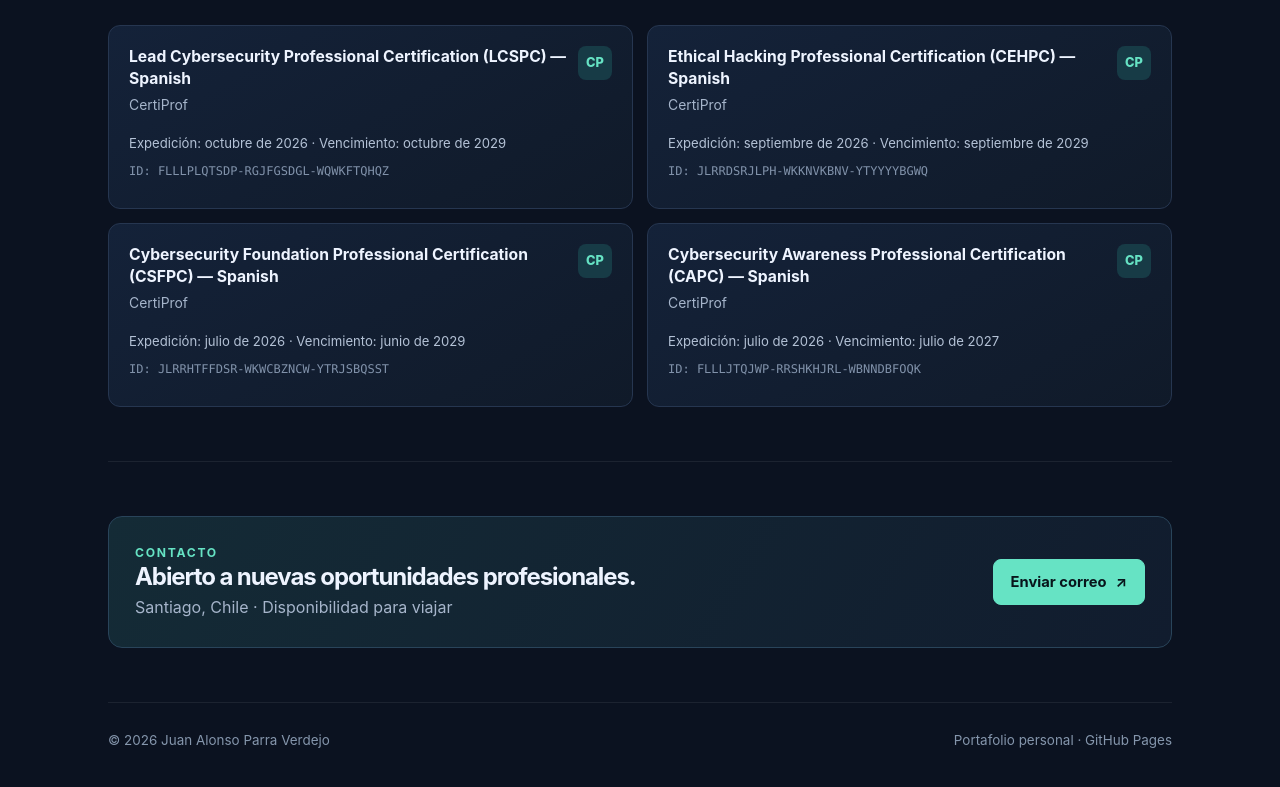
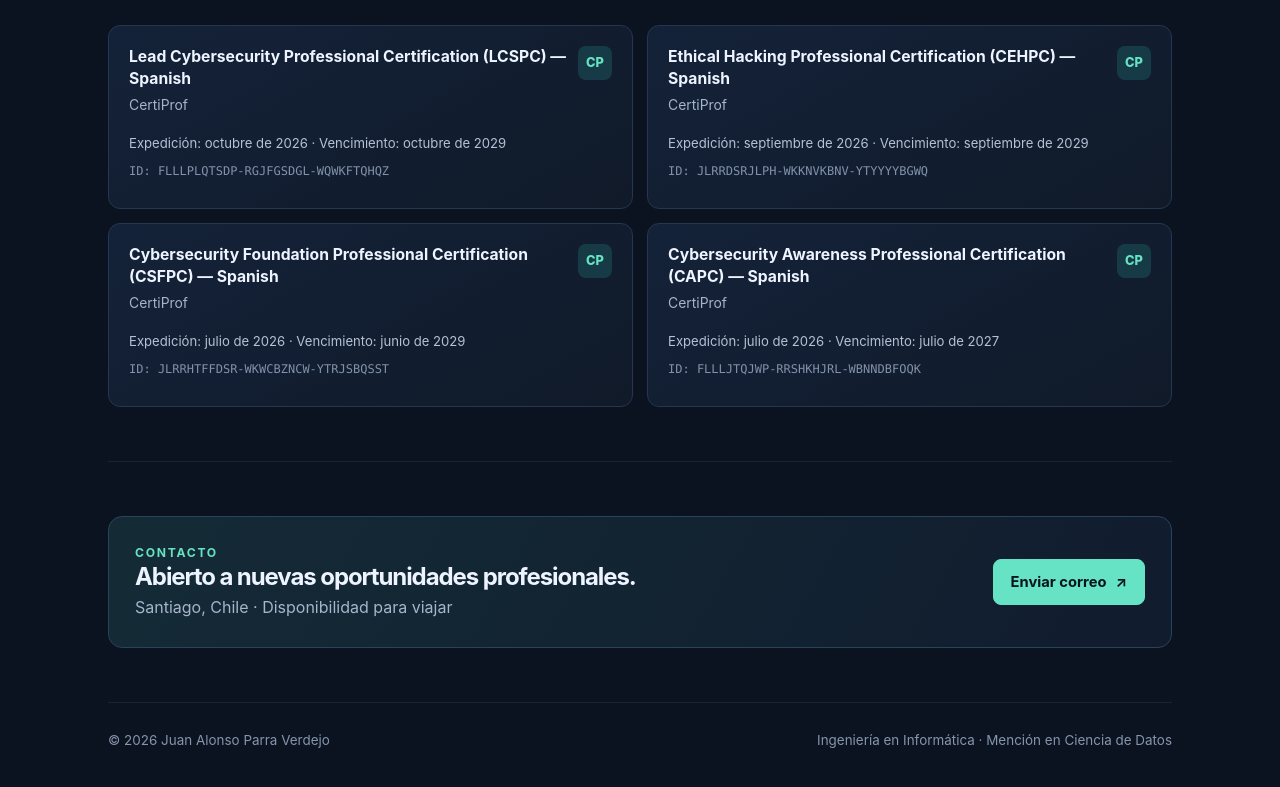
Before and after one commit to juanalonsoparraverdejo/juanalonsoparraverdejo.github.io, a plain HTML site: page index.html in a window 1280 px wide. Shown: the part 2552-3339 px from the top of the page. Drawn offline with Linux system fonts and the light colour scheme.

Commit message:
Polish portfolio footer signature

```diff
--- a/index.html
+++ b/index.html
@@ -82,7 +82,7 @@
         <div class="contact-card"><div><div class="section-kicker">Contacto</div><h2>Abierto a nuevas oportunidades profesionales.</h2><p>Santiago, Chile · Disponibilidad para viajar</p></div><a class="btn primary" href="mailto:juanalonsoparra14@gmail.com">Enviar correo <span aria-hidden="true">↗</span></a></div>
       </section>
     </main>
-    <footer><span>© <span id="year"></span> Juan Alonso Parra Verdejo</span><span>Portafolio personal · GitHub Pages</span></footer>
+    <footer><span>© <span id="year"></span> Juan Alonso Parra Verdejo</span><span>Ingeniería en Informática · Mención en Ciencia de Datos</span></footer>
   </div>
   <script>document.getElementById('year').textContent = new Date().getFullYear();</script>
 </body>
```
